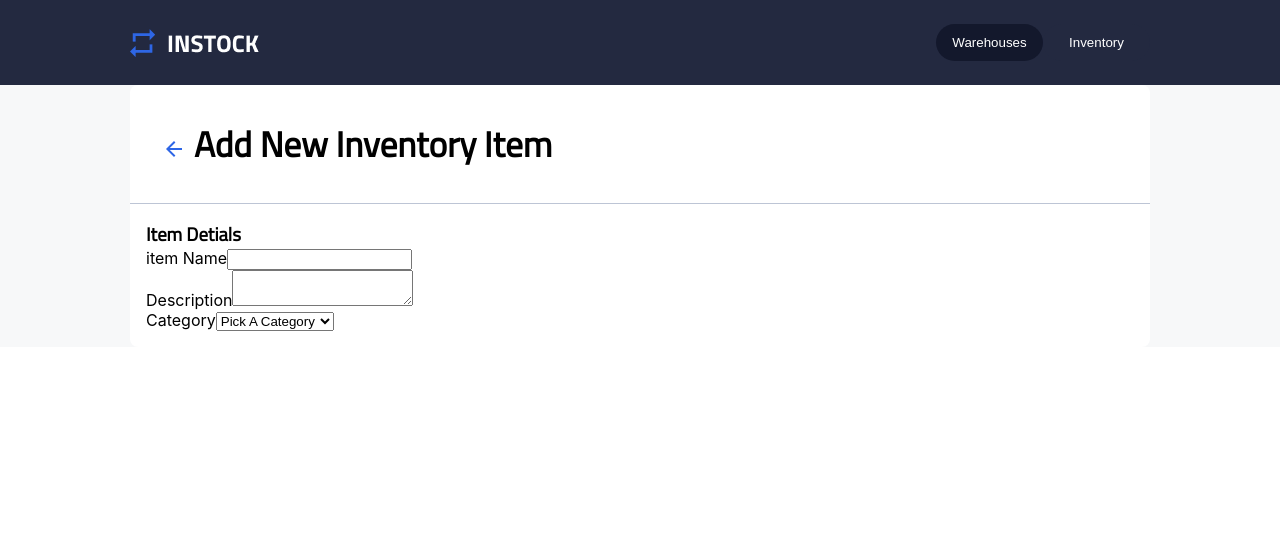
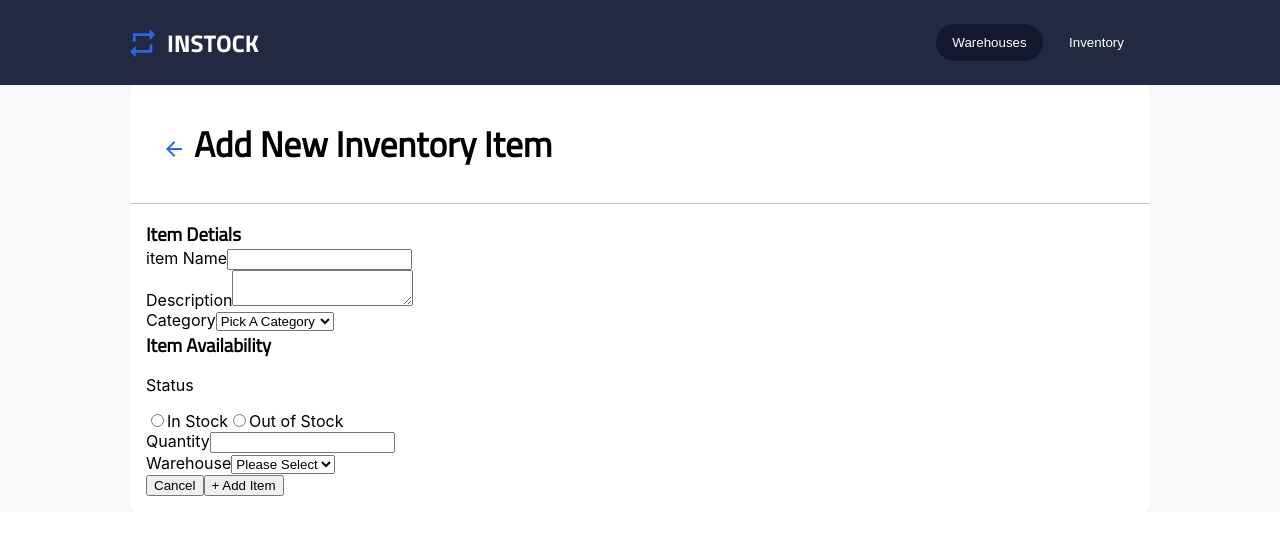
Before and after one commit to MacDavid1989/david-macdonald-instock, a React (Create React App) app in the folder client/: page /warehouse/1/inventory/add in a window 1280 px wide. Shown: the top 534 px of the page. Built offline with nearby package versions, Linux system fonts and the light colour scheme.

Commit message:
added rest of form tags

```diff
--- a/client/src/components/ItemForm/ItemForm.js
+++ b/client/src/components/ItemForm/ItemForm.js
@@ -15,9 +15,9 @@ class ItemForm extends Component {
   render() {
     return (
       <div className="item-form-com">
+        <form>
+          <div>
             <h3 className="item-form-com__title">Item Detials</h3>
-
-        <form>
             <div>
               <label for="name">item Name</label>
               <input type="text" name="name" />
@@ -29,15 +29,44 @@ class ItemForm extends Component {
             </div>
 
             <div>
-            <label name="category">Category</label>
-            <select>
-              <option defaultValue hidden>Pick A Category</option>
+              <label for="category">Category</label>
+              <select name="category">
+                <option defaultValue hidden>
+                  Pick A Category
+                </option>
                 <option value="Accessories">Accessories</option>
                 <option value="Apparel">Apparel</option>
                 <option value="Electronics">Electronics</option>
                 <option value="Gear">Gear</option>
                 <option value="Health">Health</option>
               </select>
+            </div>
+          </div>
+          <div>
+            <h3 className="item-form-com__title">Item Availability</h3>
+            <div>
+                <p>Status</p>
+                <input type="radio" name="status" value={true}/>
+                <label>In Stock</label>
+                <input type="radio" name="status" value={false}/>
+                <label>Out of Stock</label>
+            </div>
+            <div>
+                <label for="qty">Quantity</label>
+                <input type="number" name="qty" />
+            </div>
+            <div>
+              <label name="warehouse">Warehouse</label>
+              <select name="Warehouse">
+                <option defaultValue hidden>
+                  Please Select
+                </option>
+              </select>
+            </div>
+          </div>
+          <div>
+              <button type="reset">Cancel</button>
+              <button type="submit"> + Add Item</button>
           </div>
         </form>
       </div>
```
Also changed, not shown: 1 other file (tests, documents, lock files or other folders). Lines whose indentation alone changed are shown as unchanged.
